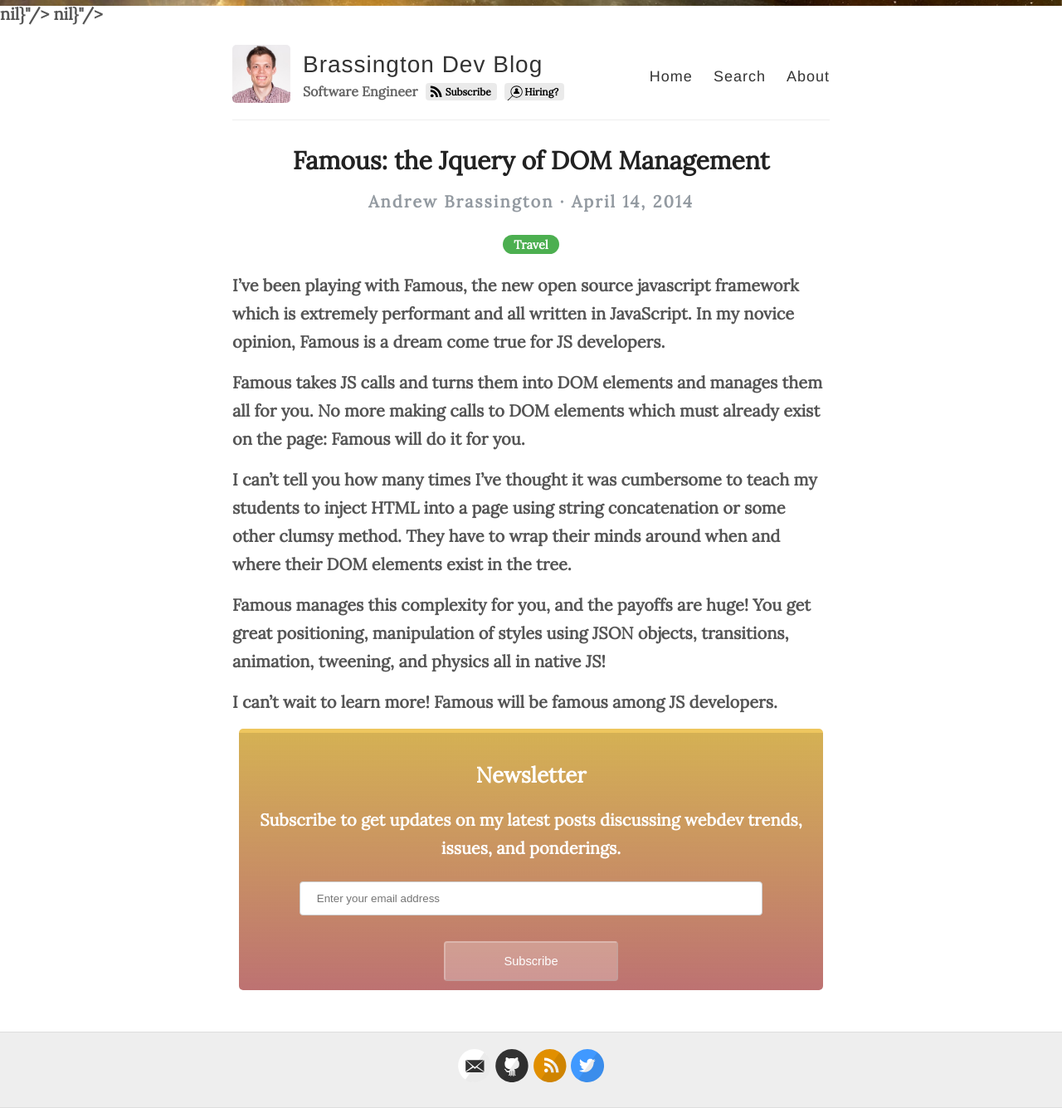
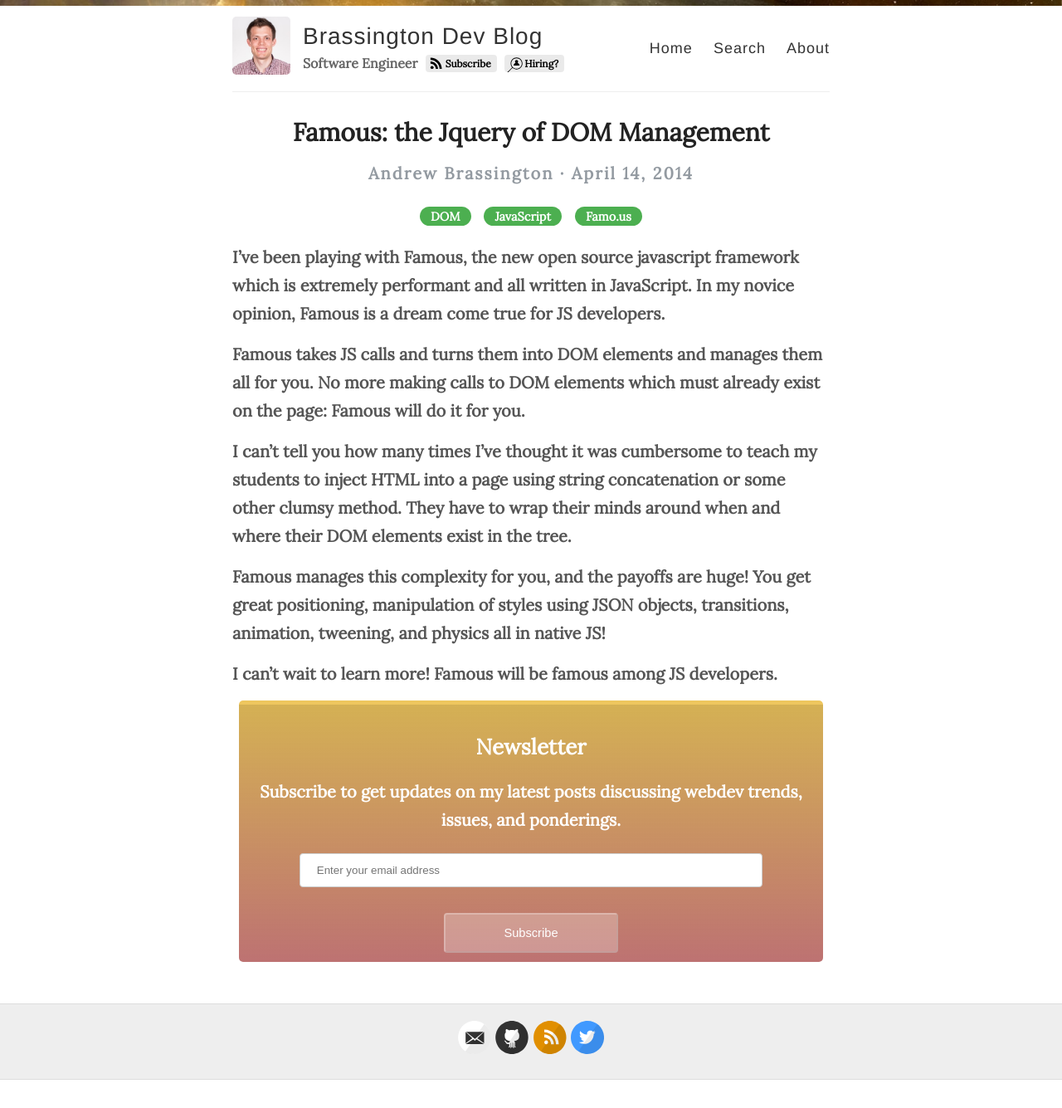
Before and after one commit to machineloop/brassington.dev, a Jekyll site: the page built from _posts/2014-04-14-more-famous.md, in a window 1280 px wide. Shown: the whole page at 83% size. Built offline with Jekyll 4.4.1, drawn with Linux system fonts in a browser that asks for light colours; after the commit the page ends 1301 px from its top, so only the background shows below that.

Commit message:
Update 2014-04-14-more-famous.md

```diff
--- a/_posts/2014-04-14-more-famous.md
+++ b/_posts/2014-04-14-more-famous.md
@@ -3,10 +3,7 @@
 title: "Famous: the Jquery of DOM Management"
 description: "Famous will revolutionize DOM access."
 headline:
-category: Travel
-tags: [DOM, JavaScript, Famous]
-image:
-  feature:
+categories: DOM JavaScript Famo.us
 comments: true
 mathjax:
 ---
```
